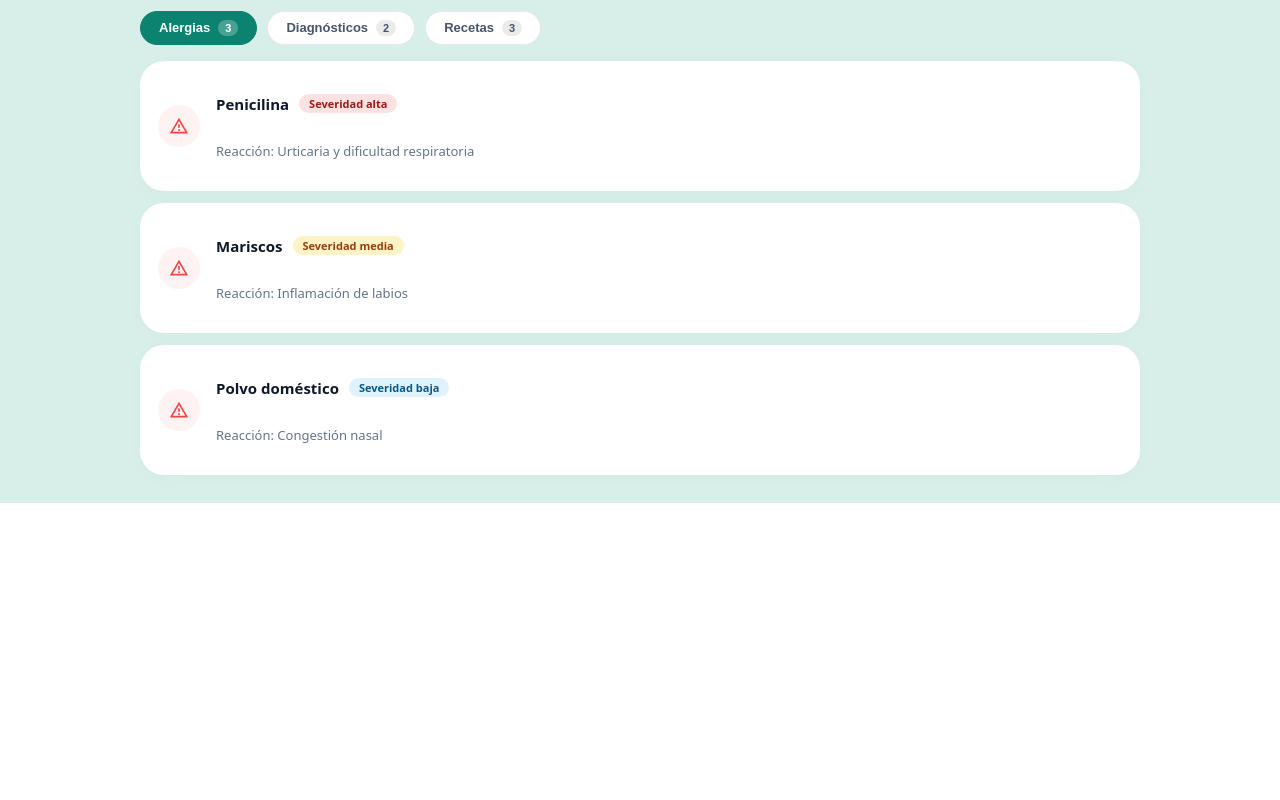
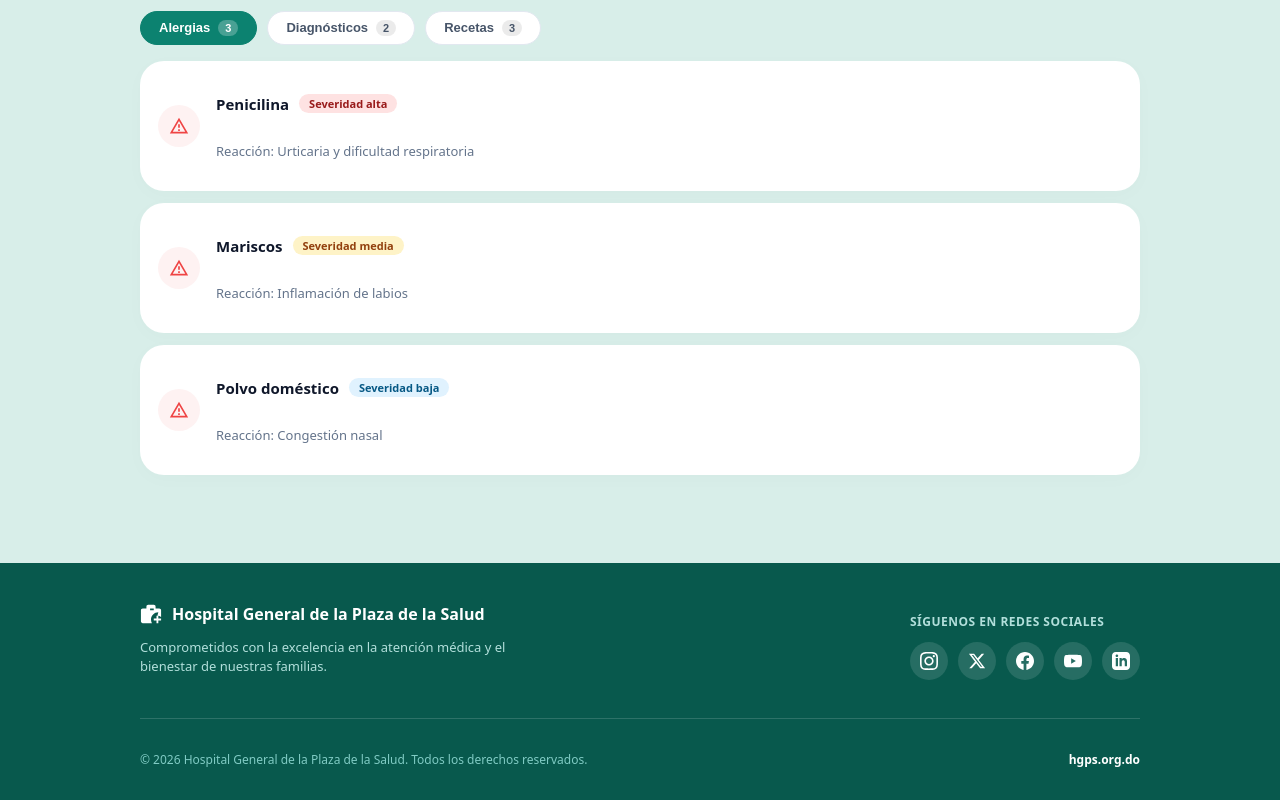
Before and after one commit to fullmaps/eHealth-HPGS, an Angular app in the folder eHealth/: page /dashboard/overview/lobby in a window 1280 px wide. Shown: the part 461-1261 px from the top of the page. Before the commit the page ends 964 px from the top, so only its background shows below. Built offline with nearby package versions, Linux system fonts and the light colour scheme.

Commit message:
Footer añadido

```diff
--- a/eHealth/src/app/features/dashboard/pages/overview/lobby/lobby.css
+++ b/eHealth/src/app/features/dashboard/pages/overview/lobby/lobby.css
@@ -205,3 +205,117 @@
   flex-direction: column;
   gap: 12px;
 }
+/* Footer Styles */
+.footer {
+  background-color: #08594d;
+  color: #ffffff;
+  padding: 40px 20px 20px 20px;
+  margin-top: 60px;
+}
+
+.footer-container {
+  max-width: 1000px;
+  margin: 0 auto;
+  display: flex;
+  justify-content: space-between;
+  align-items: center;
+  flex-wrap: wrap;
+  gap: 28px;
+  padding-bottom: 28px;
+  border-bottom: 1px solid rgba(255, 255, 255, 0.15);
+}
+
+.footer-brand {
+  max-width: 420px;
+}
+
+.footer-logo {
+  display: flex;
+  align-items: center;
+  gap: 10px;
+  font-weight: 700;
+  font-size: 16px;
+  margin-bottom: 10px;
+}
+
+.footer-desc {
+  font-size: 13px;
+  color: #b2dfdb;
+  line-height: 1.5;
+}
+
+.footer-social {
+  display: flex;
+  flex-direction: column;
+  gap: 12px;
+}
+
+.social-title {
+  font-size: 12px;
+  font-weight: 700;
+  letter-spacing: 0.5px;
+  text-transform: uppercase;
+  color: #b2dfdb;
+}
+
+.social-links {
+  display: flex;
+  gap: 10px;
+}
+
+.social-btn {
+  width: 38px;
+  height: 38px;
+  background-color: rgba(255, 255, 255, 0.12);
+  border-radius: 50%;
+  display: flex;
+  align-items: center;
+  justify-content: center;
+  transition: all 0.2s ease;
+}
+
+.social-btn:hover {
+  background-color: #ffffff;
+  transform: translateY(-3px);
+}
+
+.social-btn svg {
+  width: 18px;
+  height: 18px;
+  fill: #ffffff;
+  transition: fill 0.2s ease;
+}
+
+.social-btn:hover svg {
+  fill: #08594d;
+}
+
+.footer-bottom {
+  max-width: 1000px;
+  margin: 20px auto 0 auto;
+  display: flex;
+  justify-content: space-between;
+  align-items: center;
+  font-size: 12px;
+  color: #80cbc4;
+  flex-wrap: wrap;
+  gap: 12px;
+}
+
+.footer-link {
+  color: #ffffff;
+  text-decoration: none;
+  font-weight: 600;
+}
+
+.footer-link:hover {
+  text-decoration: underline;
+}
+
+/* Responsividad para móviles */
+@media (max-width: 640px) {
+  .footer-container, .footer-bottom {
+    flex-direction: column;
+    align-items: flex-start;
+  }
+}
--- a/eHealth/src/app/features/dashboard/pages/overview/lobby/lobby.html
+++ b/eHealth/src/app/features/dashboard/pages/overview/lobby/lobby.html
@@ -86,7 +86,7 @@
       </button>
     </div>
 
-    <!-- Pestaña Alergias -->
+    <!-- Pestaña de Alergias -->
     @if (activeTab() === 'alergias') {
       <div class="list-container">
         @for (item of alergias(); track item.id) {
@@ -95,7 +95,7 @@
       </div>
     }
 
-    <!-- Pestaña Diagnósticos -->
+    <!-- Pestaña deDiagnósticos -->
     @if (activeTab() === 'diagnosticos') {
       <div class="list-container">
         @for (item of diagnosticos(); track item.id) {
@@ -104,7 +104,7 @@
       </div>
     }
 
-    <!-- Pestaña Recetas -->
+    <!-- Pestaña de Recetas -->
     @if (activeTab() === 'recetas') {
       <div class="list-container">
         @for (item of recetas(); track item.id) {
@@ -114,3 +114,53 @@
     }
   </section>
 </main>
+
+<footer class="footer">
+  <div class="footer-container">
+    <div class="footer-brand">
+      <div class="footer-logo">
+        <svg viewBox="0 0 24 24" class="brand-icon">
+          <path d="M19 14c1.49 0 2.87.47 4 1.26V8c0-1.1-.9-2-2-2h-4V4c0-1.1-.9-2-2-2h-6c-1.1 0-2 .9-2 2v2H3c-1.1 0-2 .9-2 2v12c0 1.1.9 2 2 2h10c-.63-1.18-1-2.54-1-4 0-4.42 3.58-8 8-8zm-8-8h4v2h-4V6z"/>
+          <path d="M20 17v-3h-2v3h-3v2h3v3h2v-3h3v-2z"/>
+        </svg>
+        <span>Hospital General de la Plaza de la Salud</span>
+      </div>
+      <p class="footer-desc">Comprometidos con la excelencia en la atención médica y el bienestar de nuestras familias.</p>
+    </div>
+
+    <div class="footer-social">
+      <span class="social-title">Síguenos en redes sociales</span>
+      <div class="social-links">
+        <!-- Instagram -->
+        <a href="https://www.instagram.com/hgpsrd" target="_blank" rel="noopener noreferrer" class="social-btn" aria-label="Instagram">
+          <svg viewBox="0 0 24 24"><path d="M12 2.163c3.204 0 3.584.012 4.85.07 3.252.148 4.771 1.691 4.919 4.919.058 1.265.069 1.645.069 4.849 0 3.205-.012 3.584-.069 4.849-.149 3.225-1.664 4.771-4.919 4.919-1.266.058-1.644.07-4.85.07-3.204 0-3.584-.012-4.849-.07-3.26-.149-4.771-1.699-4.919-4.92-.058-1.265-.07-1.644-.07-4.849 0-3.204.013-3.583.07-4.849.149-3.227 1.664-4.771 4.919-4.919 1.266-.057 1.645-.069 4.849-.069zm0-2.163c-3.259 0-3.667.014-4.947.072-4.358.2-6.78 2.618-6.98 6.98-.059 1.281-.073 1.689-.073 4.948 0 3.259.014 3.668.072 4.948.2 4.358 2.618 6.78 6.98 6.98 1.281.058 1.689.072 4.948.072 3.259 0 3.668-.014 4.948-.072 4.354-.2 6.782-2.618 6.979-6.98.059-1.28.073-1.689.073-4.948 0-3.259-.014-3.667-.072-4.947-.196-4.354-2.617-6.78-6.979-6.98-1.281-.059-1.69-.073-4.949-.073zm0 5.838c-3.403 0-6.162 2.759-6.162 6.162s2.759 6.163 6.162 6.163 6.162-2.759 6.162-6.163c0-3.403-2.759-6.162-6.162-6.162zm0 10.162c-2.209 0-4-1.79-4-4 0-2.209 1.791-4 4-4s4 1.791 4 4c0 2.21-1.791 4-4 4zm6.406-11.845c-.796 0-1.441.645-1.441 1.44s.645 1.44 1.441 1.44c.795 0 1.439-.645 1.439-1.44s-.644-1.44-1.439-1.44z"/></svg>
+        </a>
+
+        <!-- X (Twitter) -->
+        <a href="https://x.com/hgpsrd" target="_blank" rel="noopener noreferrer" class="social-btn" aria-label="X">
+          <svg viewBox="0 0 24 24"><path d="M18.244 2.25h3.308l-7.227 8.26 8.502 11.24H16.17l-5.214-6.817L4.99 21.75H1.68l7.73-8.835L1.254 2.25H8.08l4.713 6.231zm-1.161 17.52h1.833L7.084 4.126H5.117z"/></svg>
+        </a>
+
+        <!-- Facebook -->
+        <a href="https://www.facebook.com/hgpsrd" target="_blank" rel="noopener noreferrer" class="social-btn" aria-label="Facebook">
+          <svg viewBox="0 0 24 24"><path d="M24 12.073c0-6.627-5.373-12-12-12s-12 5.373-12 12c0 5.99 4.388 10.954 10.125 11.854v-8.385H7.078v-3.47h3.047V9.43c0-3.007 1.792-4.669 4.533-4.669 1.312 0 2.686.235 2.686.235v2.953H15.83c-1.491 0-1.956.925-1.956 1.874v2.25h3.328l-.532 3.47h-2.796v8.385C19.612 23.027 24 18.062 24 12.073z"/></svg>
+        </a>
+
+        <!-- YouTube -->
+        <a href="https://www.youtube.com/@hgpsrd" target="_blank" rel="noopener noreferrer" class="social-btn" aria-label="YouTube">
+          <svg viewBox="0 0 24 24"><path d="M23.498 6.186a3.016 3.016 0 0 0-2.122-2.136C19.505 3.545 12 3.545 12 3.545s-7.505 0-9.377.505A3.017 3.017 0 0 0 .502 6.186C0 8.07 0 12 0 12s0 3.93.502 5.814a3.016 3.016 0 0 0 2.122 2.136c1.871.505 9.376.505 9.376.505s7.505 0 9.377-.505a3.015 3.015 0 0 0 2.122-2.136C24 15.93 24 12 24 12s0-3.93-.502-5.814zM9.545 15.568V8.432L15.818 12l-6.273 3.568z"/></svg>
+        </a>
+
+        <!-- LinkedIn -->
+        <a href="https://www.linkedin.com/company/hgpsrd" target="_blank" rel="noopener noreferrer" class="social-btn" aria-label="LinkedIn">
+          <svg viewBox="0 0 24 24"><path d="M19 0h-14c-2.761 0-5 2.239-5 5v14c0 2.761 2.239 5 5 5h14c2.762 0 5-2.239 5-5v-14c0-2.761-2.238-5-5-5zm-11 19h-3v-11h3v11zm-1.5-12.268c-.966 0-1.75-.79-1.75-1.764s.784-1.764 1.75-1.764 1.75.79 1.75 1.764-.783 1.764-1.75 1.764zm13.5 12.268h-3v-5.604c0-3.368-4-3.113-4 0v5.604h-3v-11h3v1.765c1.396-2.586 7-2.777 7 2.476v6.759z"/></svg>
+        </a>
+      </div>
+    </div>
+  </div>
+
+  <div class="footer-bottom">
+    <p>&copy; 2026 Hospital General de la Plaza de la Salud. Todos los derechos reservados.</p>
+    <a href="https://hgps.org.do" target="_blank" rel="noopener noreferrer" class="footer-link">hgps.org.do</a>
+  </div>
+</footer>
```
Also changed, not shown: eHealth/src/app/features/auth/pages/login/login.html (line endings or trailing spaces), 1 other file (tests, documents, lock files or other folders).
